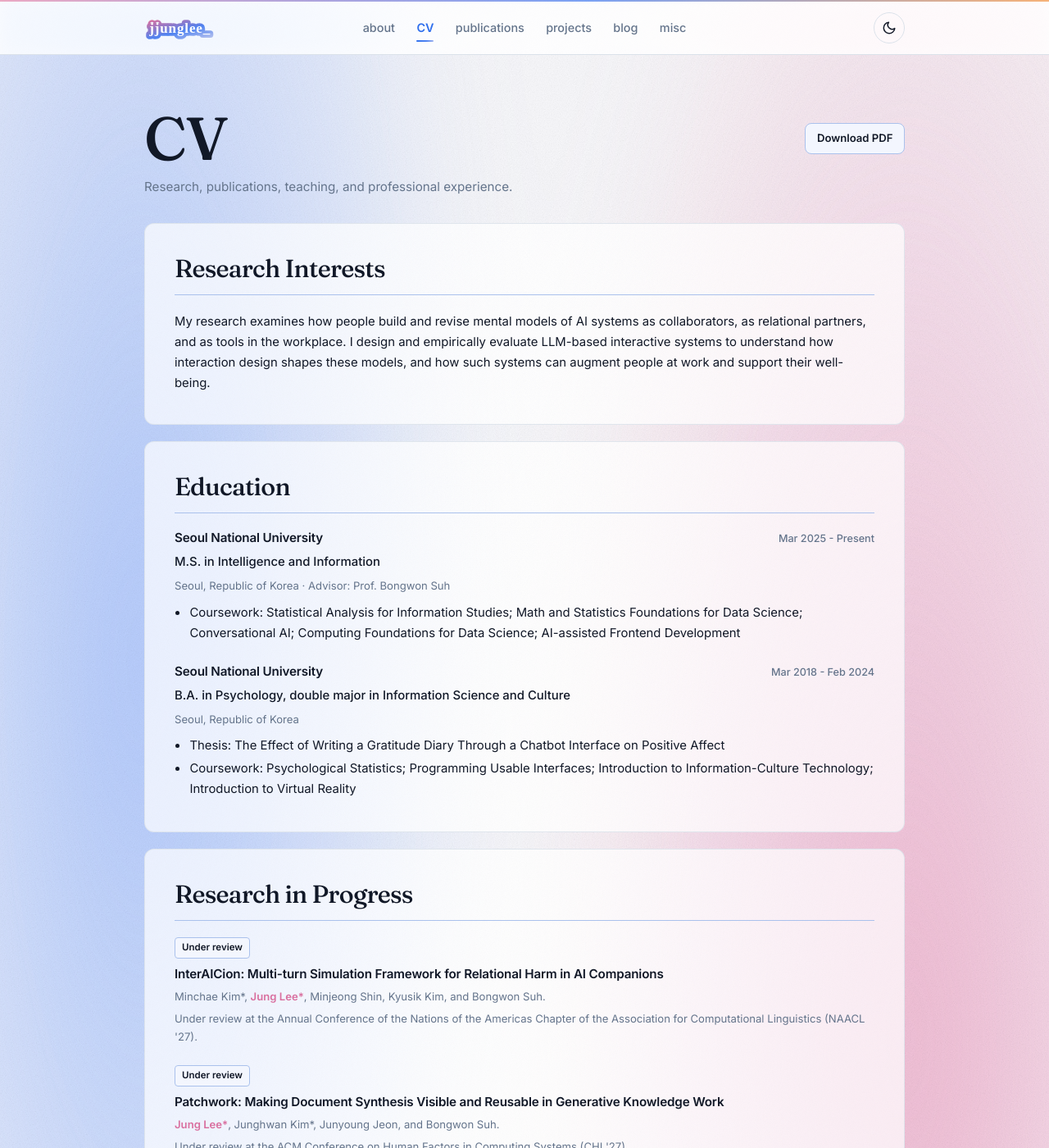
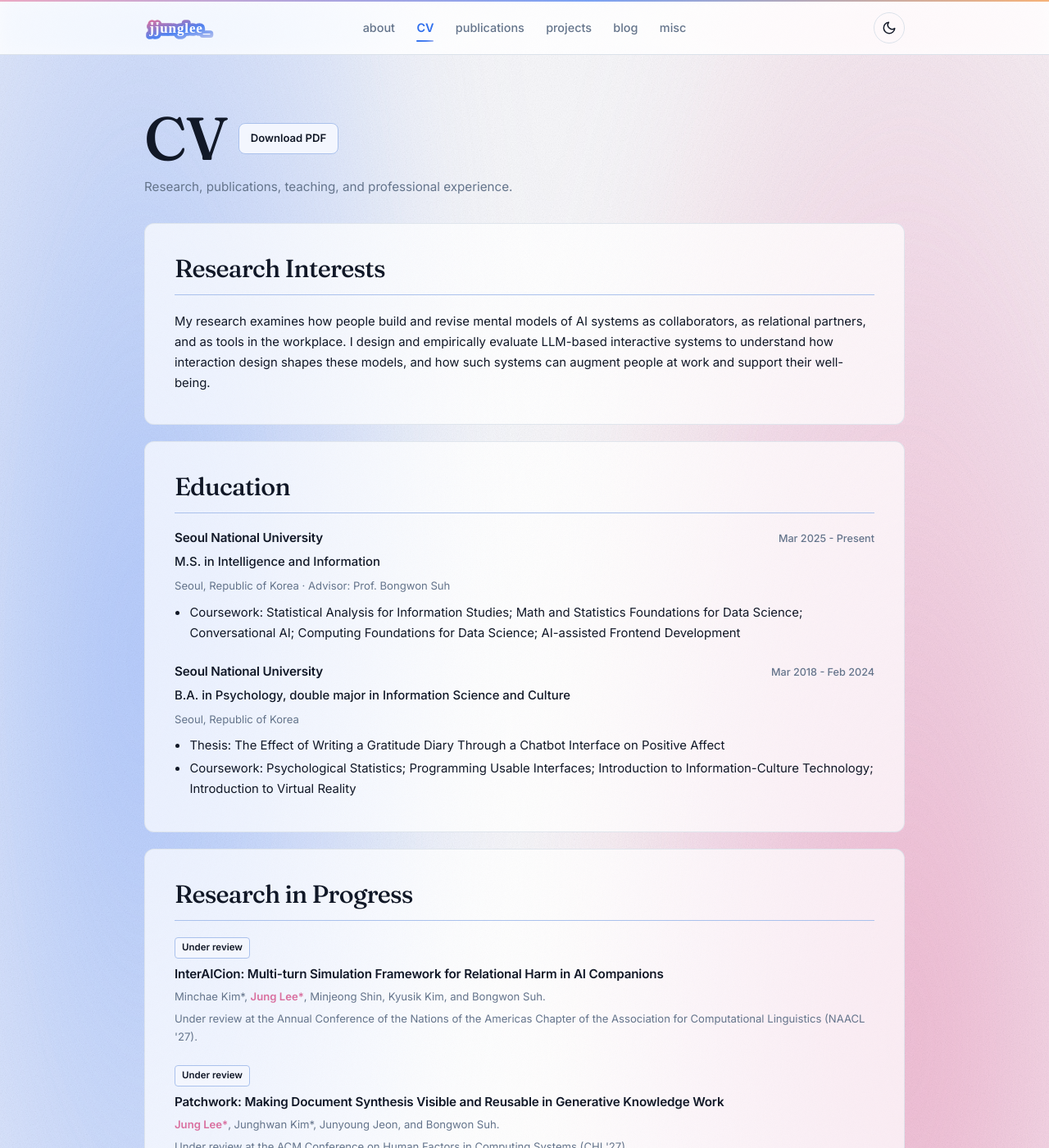
Before and after one commit to leejungp2/leejungp2.github.io, a Jekyll site: the page built from _pages/cv.md, in a window 1280 px wide and 1400 px high. Shown: the whole window at 82% size. Built offline with Jekyll 4.4.1, drawn with Linux system fonts in a browser that asks for light colours.

```diff
--- a/assets/css/main.css
+++ b/assets/css/main.css
@@ -707,7 +707,6 @@ img { max-width: 100%; height: auto; }
 }
 .page-cv .page-title-row {
   align-items: center;
-  justify-content: space-between;
   margin-bottom: 0.55rem;
 }
 .page-cv .page-title-row h1 {
@@ -722,6 +721,7 @@ img { max-width: 100%; height: auto; }
   font-size: 0.95rem;
 }
 .page-cv .page-header-action {
+  flex-shrink: 0;
   min-height: 38px;
   padding: 0.6rem 0.85rem;
   color: var(--foreground);
```
Also changed, not shown: 1 other file.
